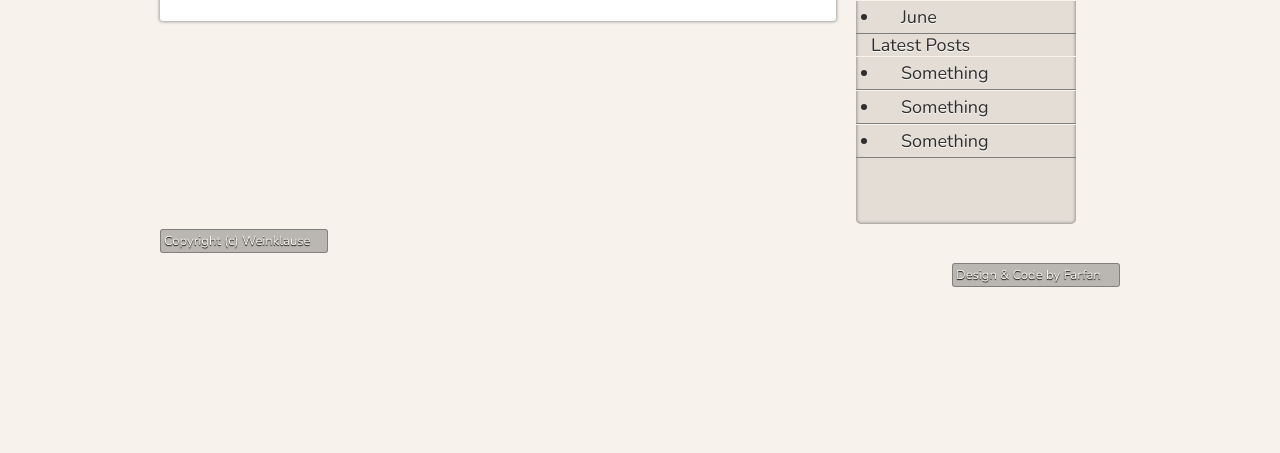
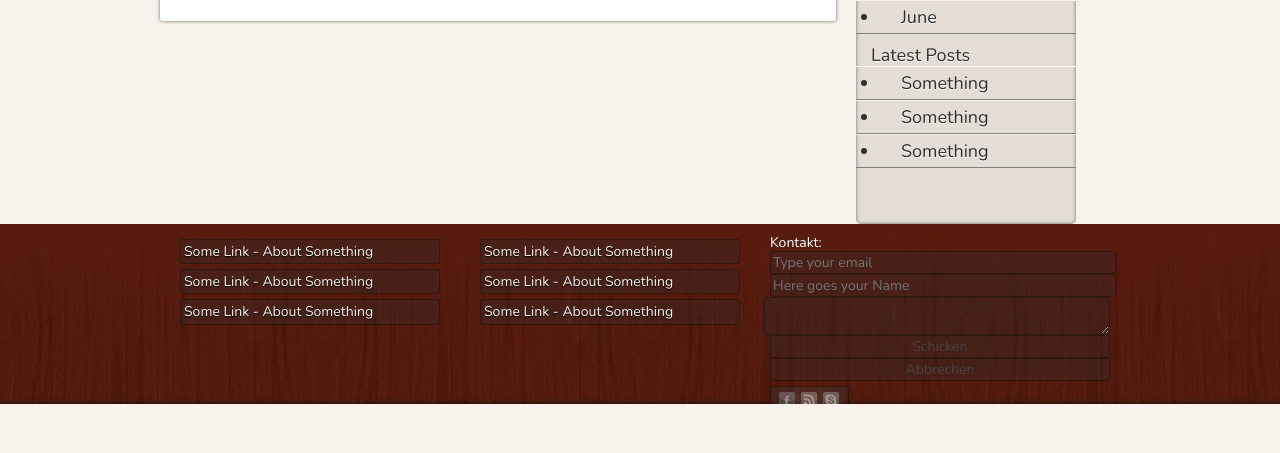
Before and after one commit to farfanoide/Weinklause, a PHP site: page /buchung.html in a window 1280 px wide. Shown: the part 347-800 px from the top of the page. Run offline with PHP 8.4, Linux system fonts and the light colour scheme; some libraries are stand-ins or nearby versions; some web fonts are replaced.

Commit message:
dont lose what youve done

```diff
--- a/buchung.html
+++ b/buchung.html
@@ -83,10 +83,75 @@
             </aside>
          </div> <!--end mainContent-->
       </div> <!--end mainContentWraper-->
-      <footer class="container_16">
-            <p class="grid_3 alpha" id="copyright"><a href="http://weinklause.de">Copyright (c) Weinklause</a></p>
-            <p class="grid_3 omega" id="farfan"><a href="http://farfanoide.com.ar">Design & Code by Farfan</a></p>
-      </footer>
+    <div id="footerWrap">
+    <footer class="container_16">
+       <section class="grid_5">
+          <ul>
+             <li>
+                <a href="#">
+                   <p>Some Link - About Something</p>
+                </a>
+             </li>
+             <li>
+                <a href="#">
+                   <p>Some Link - About Something</p>
+                </a>
+             </li>
+             <li>
+                <a href="#">
+                   <p>Some Link - About Something</p>
+                </a>
+             </li>
+          </ul>
+       </section>
+       <section class="grid_5">
+          <ul>
+             <li>
+                <a href="#">
+                   <p>Some Link - About Something</p>
+                </a>
+             </li>
+             <li>
+                <a href="#">
+                   <p>Some Link - About Something</p>
+                </a>
+             </li>
+             <li>
+                <a href="#">
+                   <p>Some Link - About Something</p>
+                </a>
+             </li>
+          </ul>
+       </section>
+       <section id="kontakt" class="grid_6">
+       			Kontakt:
+					<form id="form" method="post" action="formulario.php">
+					<input name="email" type="text" placeholder="Type your email" />
+					<input name="name" type="text" placeholder="Here goes your Name" />
+					<textarea id="textarea" name="message"        ></textarea>
+					<input type="submit" name="Schicken" id="enviar" value="Schicken" />
+					<input type="reset" name="Abbrechen" id="cancelar" value="Abbrechen" />
+					</form>
+					<div id="social">
+					    <ul>
+					       <li>
+					          <a id="facebook" href="#"></a>
+					       </li>
+					       <li>
+					          <a id="rss" href="#"></a>
+					       </li>
+					       <li>
+					          <a href="skype:#" id="skype"></a>
+					       </li>
+					    </ul>
+					</div> <!--end social-->
+
+       </section>
+                   <p id="copyright"><a href="http://weinklause.de">Copyright (c) Weinklause</a>
+          <a href="http://farfanoide.com.ar">Design & Code by Farfan</a></p>
+    </footer>
+    </div>
+
 
   <!-- JavaScript at the bottom for fast page loading -->
 
--- a/css/style.css
+++ b/css/style.css
@@ -199,22 +199,26 @@ input,
 footer {
     font-family: 'Nunito';
 }
-
+a, li{
+   -webkit-transition: all 0.2s linear;
+}
 h2 {
    color: #2f2f2f;
 
 }
 
+li {
+   list-style: none;
+}
+
 /* =slidedeck stuff */
-#slidedeck{
-	margin-bottom: 30px;
-}
 #slidedeck_frame {
-	width: 916px;
 	height: 290px;
 	clear: both;
-	margin: auto;
-	padding: 5px 0px;
+-webkit-box-shadow: 0px 0px 15px hsla(0, 0%, 18%, 0.4);
+-moz-box-shadow: 0px 0px 15px hsla(0, 0%, 18%, 0.4);
+-o-box-shadow: 0px 0px 15px hsla(0, 0%, 18%, 0.4);
+box-shadow: 0px 0px 15px hsla(0, 0%, 18%, 0.4);
 }
 #slidedeck_frame h2 {
    color: gray;
@@ -286,7 +290,6 @@ display: inline;
    background: url(../img/bg-wood.jpg) repeat-x;
 	height: 147px;
 	border-bottom: 1px solid gray;
-	margin-bottom: 30px;
 }
 
 header h1 {
@@ -304,7 +307,7 @@ header h1 a {
 /*=mainContent*/
 #mainContentWraper {
     clear: both;
-    padding-bottom: 10px;
+    padding: 30px 10px;
     overflow: hidden;
 }
 /*=content*/
@@ -322,6 +325,7 @@ header h1 a {
    -o-box-shadow: 0px 0px 3px 1px hsla(0, 0%, 18%, 0.4);
    box-shadow: 0px 0px 3px 1px hsla(0, 0%, 18%, 0.4);
    behavior: url(PIE.htc);
+   margin-top: 30px;
 
 }
 #content article {
@@ -483,9 +487,7 @@ aside {
 	border-radius: 5px;
 	text-shadow: 0px 1px 0px white;
 	font-size: 18px;
-/*   background: -moz-linear-gradient(top, #E3DDD5 30%, #F7F2EC 100%); /* firefox *!/
-   background: -webkit-gradient(linear, left top, left bottom, color-stop(30%,#E3DDD5), color-stop(100%,#F7F2EC)); /* webkit *!/
-   filter: progid:DXImageTransform.Microsoft.gradient( startColorstr='#E3DDD5', endColorstr='#F7F2EC',GradientType=0 ); /* ie *!/*/
+   margin-top: 30px;
 }
 	aside p {
 	padding: 15px 15px 0px;
@@ -495,7 +497,11 @@ input#search {
 	font-size: 14px;
 	background: #f7f2ec url(../img/search.png) top right no-repeat;
 	line-height: 22px;
-	margin-bottom: 15px;
+	margin-bottom: 5px;
+}
+
+aside ul {
+   margin: 10px 0px;
 }
 aside ul a {
    padding: 15px;
@@ -548,7 +554,7 @@ aside ul li:hover{
   	overflow: hidden;
   	color: white;
 }
-
+z
 footer ul{
 }
 footer p {
@@ -603,9 +609,7 @@ footer input {
 }
 
 /*buchung */
-#slidedeck {
-   overflow: hidden;
-}
+
 .buchung #content{
    background: white;
 }
@@ -641,7 +645,7 @@ footer input {
   }
 
   button{
-  	background:##e3ddd5 ;
+  	background:#e3ddd5 ;
   }
 
 /*social*/
```
Also changed, not shown: index.html (+4 -39 lines), 1 other file.
